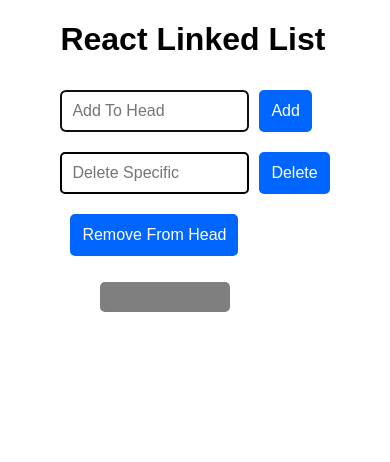
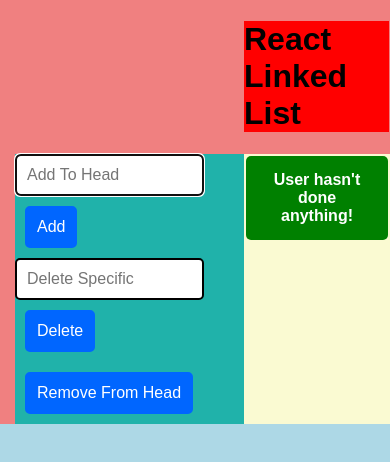
Before and after one commit to micgurro/visual-linkedlist, a React (Create React App) app: page / in a window 390 px wide. Shown: the top 462 px of the page. Built offline with nearby package versions, Linux system fonts and the light colour scheme.

Commit message:
Modified HTML tags and styling for horizontal layout. Minimal responsive design implemented. Added background colors to seperate elements for final styling.

```diff
--- a/src/Components/Layout.js
+++ b/src/Components/Layout.js
@@ -59,13 +59,13 @@
         let items = [];
 
         while (current !== "null") {
-            items.push(<li>{current.value}</li>);
+            items.push(<td>{current.value}</td>);
             current = current.next;
         }
         return (
             <div className="linkedListMain">
+                <h1>React Linked List</h1>
                 <div className="ui">
-                    <h1>React Linked List</h1>
                     <form onSubmit={this.addToHead}>
                         <input ref={(a) => this._inputElement = a}
                             placeholder="Add To Head">
@@ -85,7 +85,9 @@
                 </div>
 
                 <div className="theList" >
-                    <ul>{items}</ul>
+                    <table><tbody>
+                    <tr><th>{list.action}</th>{items}</tr>
+                    </tbody></table>
                 </div>
             </div>
         );
--- a/src/Components/LinkedList.css
+++ b/src/Components/LinkedList.css
@@ -1,7 +1,29 @@
+body{
+    background-color: lightblue;
+}
 .linkedListMain{
+    background-color: lightcoral;
     display: grid;
+    grid-template-areas:
+    ". . head . ."
+    "ui . main main .";
+
+  }
+
+.linkedListMain h1{
+    grid-area: head;
+    background-color: red;
     justify-content: center;
-  }
+
+}
+
+.linkedListMain .ui{
+    background-color: lightseagreen;
+    grid-area: ui;
+    justify-content: start;
+    margin-left: 15px;
+
+}
 
 .linkedListMain .ui input{
     padding: 10px;
@@ -28,20 +50,30 @@
     cursor: pointer;
 }
 
-.linkedListMain .theList li{
+.linkedListMain .theList{
+    background-color: lightgoldenrodyellow;
+    grid-area: main;
+}
+
+.linkedListMain .theList th{
+    color: white;
+    background-color: green;
+    padding: 15px;
+    border-radius: 5px;
+}
+
+.linkedListMain .theList td{
     color: #FFF;
     background-color: rgba(0, 0, 0, .5);
     padding: 15px;
     width: 100px;
-    margin-bottom: 15px;
+    margin-left: 15px;
     border-radius: 5px;
     list-style: none;
 
     transition: background-color .2s ease-out;
 }
 
-
-
-ul.theList{
+table.theList{
     padding: 0;
 }
--- a/src/Components/LinkedList.js
+++ b/src/Components/LinkedList.js
@@ -4,8 +4,8 @@
     constructor(value) {
         this.head = "null";
         this.length = 0;
+        this.action = "User hasn't done anything!"
 
-        this.addToHead(value);
     }
 
     addToHead(value) {
@@ -13,7 +13,7 @@
         newNode.next = this.head;
         this.head = newNode;
         this.length++;
-
+        this.action = "User adds " + value;
         return this;
     }
 
@@ -23,8 +23,10 @@
         }
 
         const value = this.head.value;
+        this.action = "User removes " + this.head.value;
         this.head = this.head.next;
         this.length--;
+
 
         return value;
     }
@@ -74,7 +76,7 @@
 
         previousNode.next = thisNode.next;
         this.length--;
-
+        this.action = "User removes " + val;
         return this;
     }
 }
```
